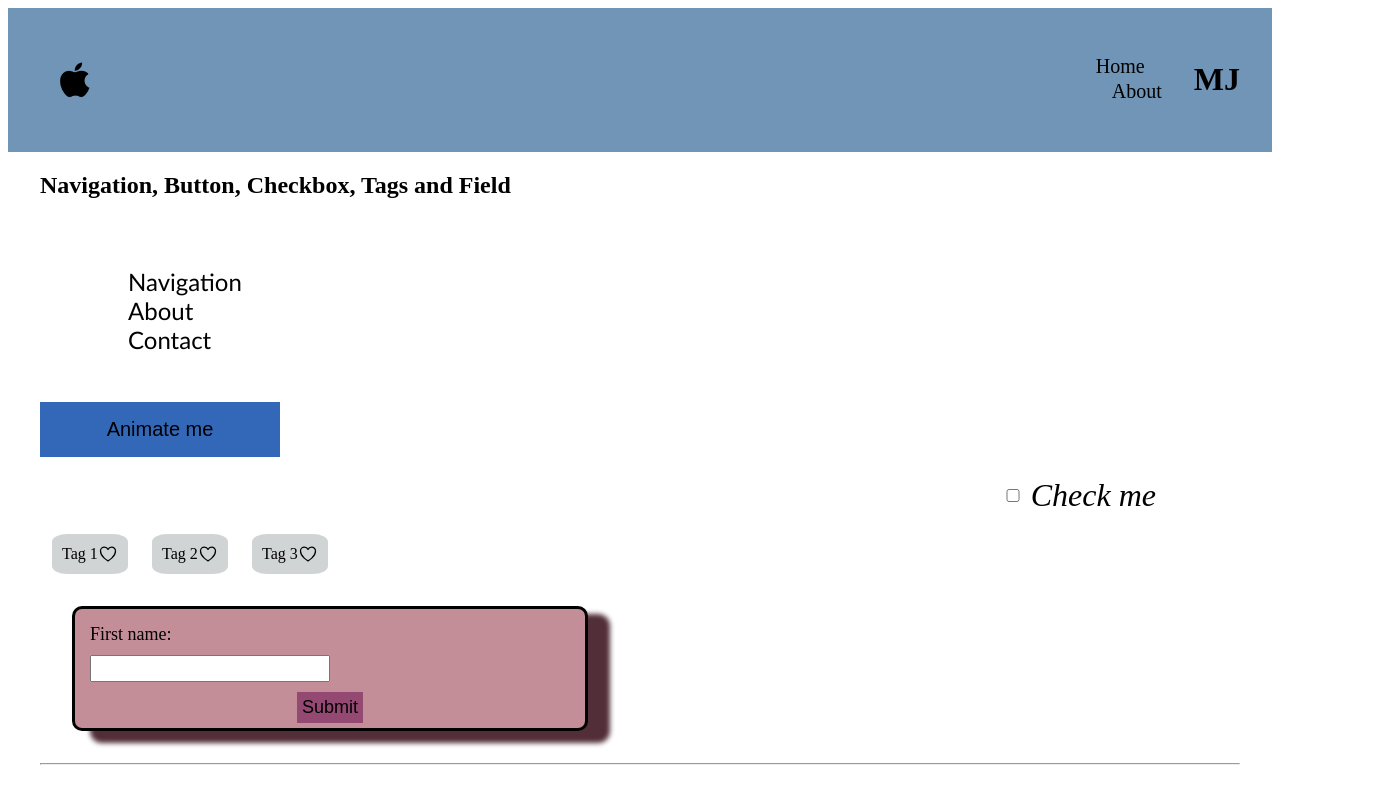
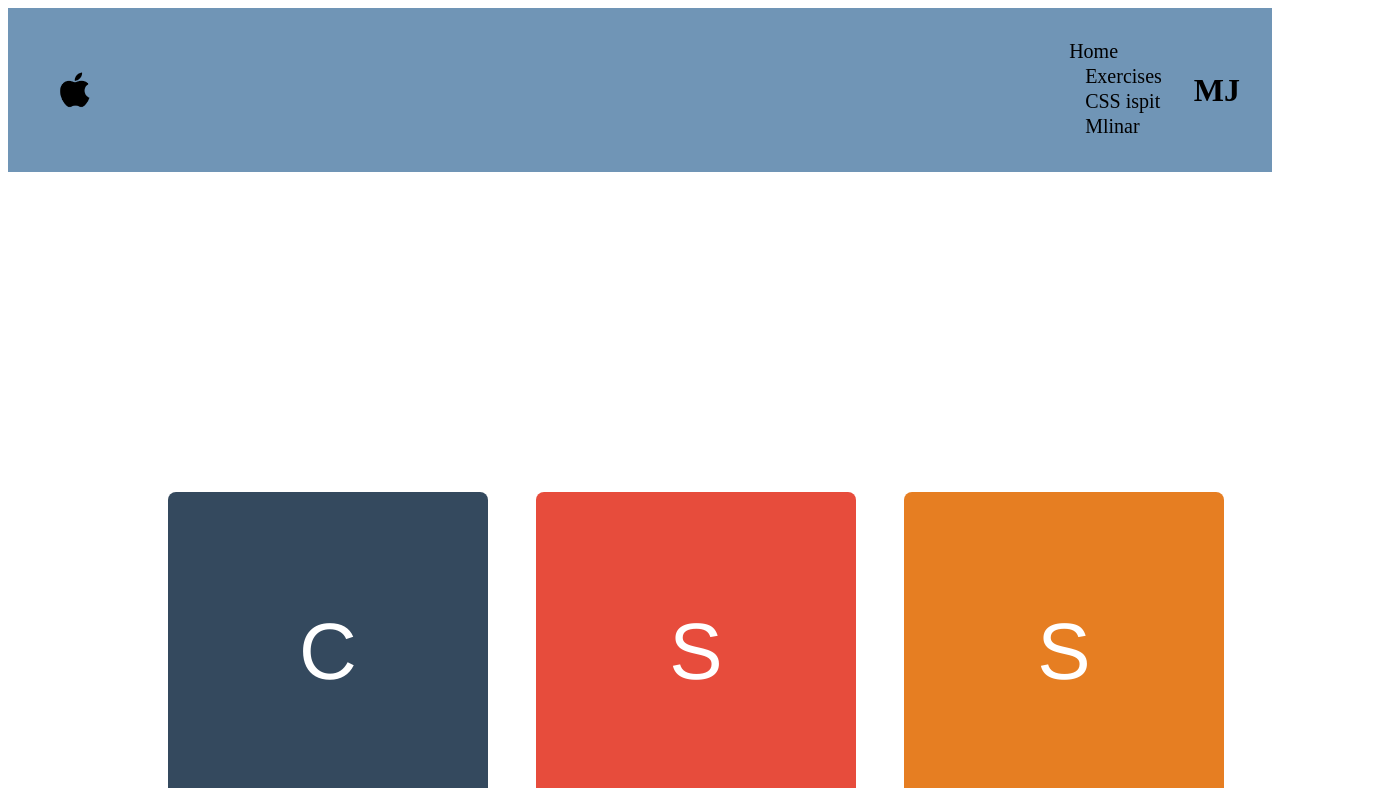
Before and after one commit to majone1209/react-app, a React (Vite) app: page /ispit in a window 1280 px wide. Shown: the top 788 px of the page, 1392 px wide, since content can reach past the window. Built offline with nearby package versions, Linux system fonts and the light colour scheme.

Commit message:
css-ispit

```diff
--- a/src/App.tsx
+++ b/src/App.tsx
@@ -1,57 +1,26 @@
+import { createBrowserRouter, RouterProvider } from "react-router-dom";
 import Header from "./components/header";
-import Navigation from "./components/navigation";
-import Button from "./components/button";
-import Checkbox from "./components/checkbox";
-import Field from "./components/field";
-import Tags from "./components/tags";
-import Pagination from "./components/pagination";
-import TransformExe from "./components/transform-exe";
-import Headline from "./components/headline";
+import Exe from "./pages/exe";
+import Home from "./pages/home";
+import Ispit from "./pages/ispit";
+import Mlinar from "./pages/mlinar";
 import "./styles/styles.scss";
-import Input from "./components/input";
-import Card from "./components/card";
 
 const App = () => {
+  const router = createBrowserRouter([
+    {
+      path: "/",
+      element: <Home />,
+    },
+    { path: "/ispit", element: <Ispit /> },
+    { path: "/exe", element: <Exe /> },
+    { path: "/mlinar", element: <Mlinar /> },
+  ]);
+
   return (
     <div className="App">
       <Header />
-
-      <div className="container">
-        <h2>Navigation, Button, Checkbox, Tags and Field</h2>
-        <Navigation />
-        <Button value="Animate me" animate={true} />
-        <Checkbox />
-        <Tags />
-        <Field />
-        <hr />
-        <h2>Pagination</h2>
-        <Pagination />
-        <hr />
-        <div className="container">
-          <h2>Input</h2>
-          <Input label="First name" />
-          <Input label="Last name" rounded validation="Ovo je validacija" />
-        </div>
-      </div>
-      <div className="container">
-        <h2>Transform property exercise</h2>
-        <TransformExe />
-        <hr />
-      </div>
-      <div className="container">
-        <h2>Flex exercise</h2>
-        <Headline />
-        <hr />
-      </div>
-      <div>
-        <h2>Card vježba</h2>
-        <div className="card__grid">
-          <Card title="Sand" desc="Ovo je prvi tekst o pijesku" />
-          <Card title="Sun" desc="Ovo je drugi tekst o Suncu" />
-          <Card title="Brown" desc="Ovo je treći tekst o smeđoj" />
-          <Card title="Dune" desc="Ovo je četvrti tekst o dini" />
-        </div>
-      </div>
+      <RouterProvider router={router} />
     </div>
   );
 };
--- a/src/components/header.tsx
+++ b/src/components/header.tsx
@@ -11,11 +11,17 @@ const Header = () => {
         <div className="header__actions">
           <div className="header__nav">
             <nav>
-              <a className="header__nav__item" href="">
+              <a className="header__nav__item" href="/">
                 Home
               </a>
-              <a className="header__nav__item" href="">
-                About
+              <a className="header__nav__item" href="/exe">
+                Exercises
+              </a>
+              <a className="header__nav__item" href="/ispit">
+                CSS ispit
+              </a>
+              <a className="header__nav__item" href="/mlinar">
+                Mlinar
               </a>
             </nav>
           </div>
--- /dev/null
+++ b/src/pages/exe.tsx
@@ -0,0 +1,55 @@
+import Button from "../components/button";
+import Card from "../components/card";
+import Checkbox from "../components/checkbox";
+import Field from "../components/field";
+import Headline from "../components/headline";
+import Input from "../components/input";
+import Navigation from "../components/navigation";
+import Pagination from "../components/pagination";
+import Tags from "../components/tags";
+import TransformExe from "../components/transform-exe";
+
+const Exe = () => {
+  return (
+    <div className="container">
+      <div className="container">
+        <h2>Navigation, Button, Checkbox, Tags and Field</h2>
+        <Navigation />
+        <Button value="Animate me" animate={true} />
+        <Checkbox />
+        <Tags />
+        <Field />
+        <hr />
+        <h2>Pagination</h2>
+        <Pagination />
+        <hr />
+        <div className="container">
+          <h2>Input</h2>
+          <Input label="First name" />
+          <Input label="Last name" rounded validation="Ovo je validacija" />
+        </div>
+      </div>
+      <div className="container">
+        <h2>Transform property exercise</h2>
+        <TransformExe />
+        <hr />
+      </div>
+      <div className="container">
+        <h2>Flex exercise</h2>
+        <Headline />
+        <hr />
+      </div>
+      <div>
+        <h2>Card vježba</h2>
+        <div className="card__grid">
+          <Card title="Sand" desc="Ovo je prvi tekst o pijesku" />
+          <Card title="Sun" desc="Ovo je drugi tekst o Suncu" />
+          <Card title="Brown" desc="Ovo je treći tekst o smeđoj" />
+          <Card title="Dune" desc="Ovo je četvrti tekst o dini" />
+        </div>
+      </div>
+    </div>
+  );
+};
+
+export default Exe;
--- /dev/null
+++ b/src/pages/home.tsx
@@ -0,0 +1,5 @@
+const Home = () => {
+  return <div className="container">Home</div>;
+};
+
+export default Home;
--- /dev/null
+++ b/src/pages/ispit.tsx
@@ -0,0 +1,11 @@
+const Ispit = () => {
+  return (
+    <div className="box__grid">
+      <div className="box box--black">C</div>
+      <div className="box box--red">S</div>
+      <div className="box box--yellow">S</div>
+    </div>
+  );
+};
+
+export default Ispit;
--- /dev/null
+++ b/src/pages/mlinar.tsx
@@ -0,0 +1,5 @@
+const Mlinar = () => {
+  return <div className="container">Mlinar</div>;
+};
+
+export default Mlinar;
--- /dev/null
+++ b/src/styles/components/ispit.scss
@@ -0,0 +1,43 @@
+@keyframes slide-down {
+  from {
+    transform: translate3d(0, -30rem, 0);
+  }
+  to {
+    transform: translate3d(0, 0, 0);
+  }
+}
+
+.box {
+  transition: all 250ms ease;
+  width: 20rem;
+  height: 20rem;
+  display: flex;
+  align-items: center;
+  justify-content: center;
+  font-size: 5rem;
+  font-family: "Franklin Gothic Medium", "Arial Narrow", Arial, sans-serif;
+  color: white;
+  transform: translate3d(0, -30rem, 0);
+
+  &--black {
+    background-color: #34495e;
+    animation: slide-down 1s ease forwards;
+  }
+
+  &--red {
+    background-color: #e74c3c;
+    animation: slide-down 2s ease forwards;
+  }
+
+  &--yellow {
+    background-color: #e67e22;
+    animation: slide-down 4s ease forwards;
+  }
+
+  &__grid {
+    display: grid;
+    grid-template-columns: repeat(3, 1fr);
+    margin-top: 20rem;
+    padding-left: 10rem;
+  }
+}
--- a/src/styles/styles.scss
+++ b/src/styles/styles.scss
@@ -14,3 +14,4 @@
 @import "./components/box.scss";
 @import "./components/headline.scss";
 @import "./components/card.scss";
+@import "./components/ispit.scss";
```
